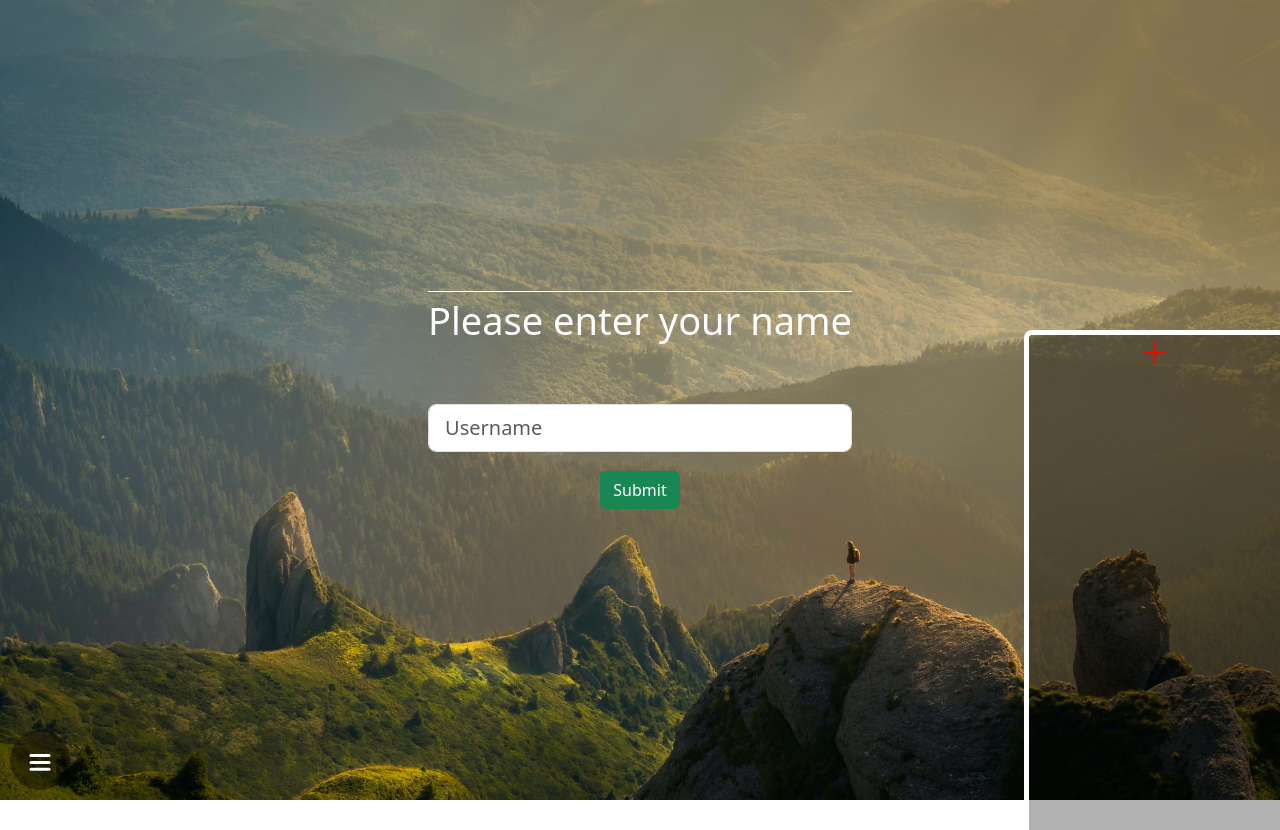
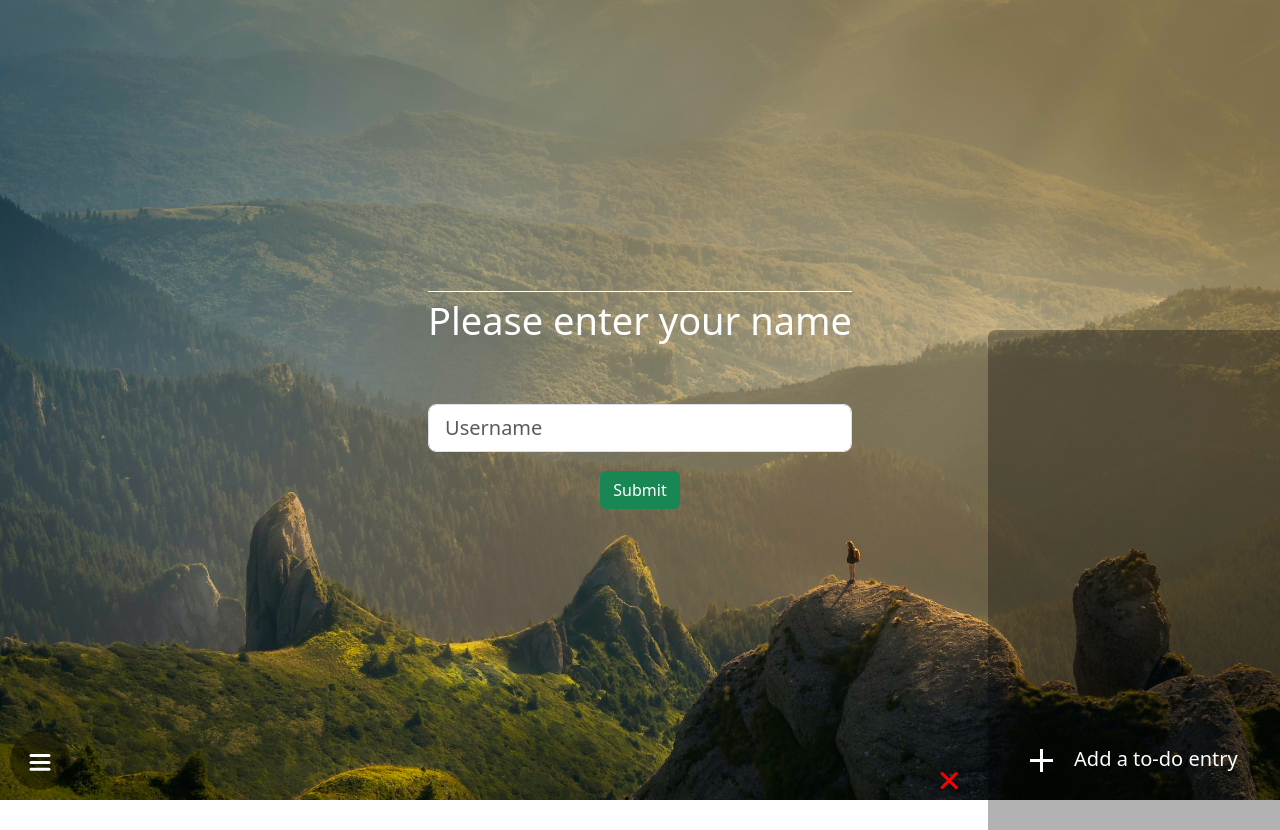
Before and after one commit to ahmedOmuharram/prodosphere, a React (Create React App) app: page / in a window 1280 px wide. Built offline with nearby package versions, Linux system fonts and the light colour scheme.

Commit message:
Overhaul todo list

```diff
--- a/src/App.js
+++ b/src/App.js
@@ -1,5 +1,5 @@
 import './App.css';
-import { useState, useRef, createContext, useContext, useEffect } from 'react';
+import { useState, useRef, createContext, useContext } from 'react';
 import Form from 'react-bootstrap/Form';
 import Button from 'react-bootstrap/Button';
 import { motion, useCycle } from "framer-motion";
@@ -7,9 +7,79 @@ import { useDimensions } from "./use-dimensions.ts";
 import { MenuToggle } from "./MenuToggle.tsx";
 import { Navigation } from "./Navigation.tsx";
 import Geolocation from "react-geolocation";
-import WeatherComponent from "./Weather"
+import WeatherComponent from "./Weather";
+import ToDoComponent from "./ToDoComponent"
+import LinkGroupComponent from './LinkGroup';
 import Moment from 'react-moment';
-import LinkGroupComponent from './LinkGroup';
+
+
+const DeletePath = props => (
+  <motion.path
+    fill="transparent"
+    strokeWidth="3"
+    stroke="rgb(255, 0, 0)"
+    strokeLinecap="round"
+    {...props}
+  />
+);
+
+const CollapsingToDoList = () => {
+  const [isCollapsed, setCollapsed] = useState(false);
+
+  const handleCollapseToggle = () => {
+    setCollapsed(!isCollapsed);
+  };
+
+  return (
+    <div>
+      <button onClick={handleCollapseToggle}
+      style={{
+        position: "absolute",
+        right: 'calc(120px + 15vmax)',
+        bottom: "0px",
+        background: "none",
+        border: "none"
+      }}>
+        { isCollapsed &&
+          <svg width="23" height="23" viewBox="0 0 23 23" xmlns="http://www.w3.org/2000/svg">
+            <path d="M 3 12 L 9 18 L 20 7" stroke="green" stroke-width="2" fill="none" />
+          </svg>
+        }
+        { !isCollapsed &&
+              <svg width="23" height="23" viewBox="0 0 23 23">
+              <DeletePath d="M 3 16.5 L 17 2.5" />
+              <DeletePath d="M 3 2.5 L 17 16.346" />
+            </svg>
+        }
+      </button>
+      <div
+        style={{
+          position: 'absolute',
+          bottom: '0px',
+          right: '0px',
+          textAlign: 'right',
+          fontSize: '20px',
+          marginBottom: '-30px',
+          backgroundColor: 'rgba(0, 0, 0, 0.3)',
+          width: 'calc(100px + 15vmax)',
+          borderTopLeftRadius: '8px',
+          overflow: 'hidden',
+        }}
+      >
+        <motion.div
+          initial={{ height: '500px', width: 'calc(100px + 15vmax)' }}
+          animate={{
+            height: isCollapsed ? '100px' : '500px',
+            opacity: isCollapsed ? 0 : 1,
+          }}
+          transition={{ duration: 0.5 }}
+        >
+          <ToDoComponent/>
+        </motion.div>
+      </div>
+    </div>
+  );
+};
 
 const sidebar = {
   open: (height = 135) => ({
@@ -43,59 +113,6 @@ function WeatherStatus() {
   )
 }
 
-const Path = props => (
-  <motion.path
-    fill="transparent"
-    strokeWidth="3"
-    stroke="rgb(255,0,0)"
-    strokeLinecap="round"
-    {...props}
-  />
-);
-
-function ToDoComponent() {
-  const [sarray, setSarray] = useState([]);
-  const [updater, setUpdater] = useState(true);
-  return (
-    <>
-    <ul className='todo-list'>
-      {sarray.map(item => (
-        <li style={{ width: "100%" }}><p onDoubleClick={(event) => {
-          let length = sarray.length;
-          event.currentTarget.innerHTML = "";
-
-
-
-        }}>{item}</p>
-          <button className='item-delete-button' onClick={(event) => event.currentTarget.parentNode.remove()}>
-            <svg width="23" height="23" viewBox="0 0 23 23">
-              <Path
-                d="M 3 16.5 L 17 2.5"
-              />
-              <Path
-                d="M 3 2.5 L 17 16.346"
-              />
-            </svg>
-          </button>
-        </li>
-      ))}
-      <li style={{ width: "100%" }}>
-        <button className='item-create-button' onClick={() => {sarray.push("New Item"); setUpdater(!updater)}}>
-            <svg width="23" height="23" viewBox="0 0 23 23">
-              <Path
-                d="M 11.5 0 L 11.5 23"
-              />
-              <Path
-                d="M 0 11.5 L 23 11.5"
-              />
-            </svg>
-          </button>
-      </li>
-    </ul>
-    </>
-  )
-}
-
 function GetLocation() {
   return (
     <Geolocation
@@ -111,20 +128,6 @@ function GetLocation() {
   );
 }
 
-function Greeting() {
-  return (
-    <Geolocation
-      once={true}
-      render={({ position: { coords: { latitude, longitude } = {} } = {} }) => (
-        latitude !== undefined && longitude !== undefined ? (
-          <WeatherComponent lat={latitude} lon={parseFloat(longitude)} />
-        ) : (
-          <div>Hello, </div>
-        )
-      )}
-    />
-  );
-}
 
 function UserForm({ setUser }) {
   const handleSubmit = (e) => {
@@ -205,9 +208,7 @@ function App() {
               { user !== "" && <GetLocation /> }
             </p>
 
-            <div style={{position: "absolute", bottom: "0px", right: "0px", textAlign: "right", fontSize: "20px", marginBottom: "-30px", backgroundColor: "rgba(0, 0, 0, 0.3)", height: "500px", width: "20vw", borderTopLeftRadius: "8px", borderTop: "5px solid", borderLeft: "5px solid"}}>
-              <ToDoComponent />
-            </div>
+            <CollapsingToDoList/>
             <br />
 
             { user !== "" && <LinkGroupComponent /> }
--- /dev/null
+++ b/src/ToDoComponent.js
@@ -0,0 +1,178 @@
+import { useState, useRef, useEffect } from 'react';
+import { motion } from "framer-motion";
+
+const DeletePath = props => (
+  <motion.path
+    fill="transparent"
+    strokeWidth="3"
+    stroke="rgb(255, 0, 0)"
+    strokeLinecap="round"
+    {...props}
+  />
+);
+
+const AddPath = props => (
+  <motion.path
+    fill="transparent"
+    strokeWidth="3"
+    stroke="white"
+    strokeLinecap="round"
+    {...props}
+  />
+);
+
+function ToDoComponent() {
+  const [sarray, setSarray] = useState([]);
+  const [editingIndex, setEditingIndex] = useState(-1);
+  const [updater, setUpdater] = useState(true);
+
+  const inputRef = useRef(null);
+
+  useEffect(() => {
+    if (editingIndex !== -1 && inputRef.current) {
+      inputRef.current.focus();
+    }
+  }, [editingIndex]);
+
+  useEffect(() => {
+    const savedSarray = localStorage.getItem('todoItems');
+    if (savedSarray) {
+      setSarray(JSON.parse(savedSarray))
+      setUpdater((prevUpdater) => !prevUpdater);
+      console.log(savedSarray)
+    }
+  }, []);
+
+  const handleEdit = (index) => {
+    setEditingIndex(index);
+  };
+
+  const handleDelete = (index) => {
+    const updatedArray = [...sarray];
+    updatedArray.splice(index, 1);
+    setSarray(updatedArray);
+    setEditingIndex(-1);
+    updateIndices(updatedArray);
+    localStorage.setItem('todoItems', JSON.stringify(updatedArray));
+  };
+
+  const updateIndices = (updatedArray) => {
+    setSarray(
+      updatedArray.map((item) => {
+        return item;
+      })
+    );
+  };
+
+  return (
+    <>
+      <ul className='todo-list'>
+        <div className="mt-3"></div>
+        {sarray.map((item, index) => (
+          <li style={{ marginBottom: "0px", width: "100%" }} key={index}>
+            {editingIndex === index ? (
+              <input
+                ref={inputRef}
+                value={item}
+                onChange={(event) => {
+                  const updatedArray = [...sarray];
+                  updatedArray[index] = event.target.value;
+                  setSarray(updatedArray);
+                  localStorage.setItem('todoItems', JSON.stringify(updatedArray));
+                  console.log(localStorage.getItem('todoItems'))
+                }}
+                onKeyDown={(event) => {
+                  if (event.key === "Enter") {
+                    if (item.trim() === "") {
+                      const updatedArray = [...sarray];
+                      updatedArray.splice(index, 1);
+                      setSarray(updatedArray);
+                      setEditingIndex(-1);
+                      updateIndices(updatedArray);
+                      localStorage.setItem('todoItems', JSON.stringify(updatedArray));
+                    } else {
+                      setEditingIndex(-1);
+                    }
+                  }
+                }}
+                style={{
+                  fontSize: "15px",
+                  width: "90%",
+                  backgroundColor: "rgba(0,0,0,0)",
+                  color: "white",
+                  outline: "none",
+                  border: "none",
+                  borderBottom: "2px solid rgba(255, 255, 255, 1)",
+                }}
+                onBlur={() => {
+                  if (item.trim() === "") {
+                    const updatedArray = [...sarray];
+                    updatedArray.splice(index, 1);
+                    setSarray(updatedArray);
+                    setEditingIndex(-1);
+                    updateIndices(updatedArray);
+                    localStorage.setItem('todoItems', JSON.stringify(updatedArray));
+                  } else {
+                    setEditingIndex(-1);
+                  }
+                }}
+              />
+            ) : (
+              <p style={{ position: "relative", fontSize: "15px", left: "2px", top: "5px"}} onDoubleClick={() => handleEdit(index)}>{index + 1}. {item}</p>
+            )}
+            <button
+              className='item-delete-button'
+              onClick={() => handleDelete(index)}
+            >
+              <svg width="23" height="23" viewBox="0 0 23 23">
+                <DeletePath d="M 3 16.5 L 17 2.5" />
+                <DeletePath d="M 3 2.5 L 17 16.346" />
+              </svg>
+            </button>
+          </li>
+        ))}
+        {sarray.length <= 10 && (
+          <li style={{ position: "absolute", margin:"0", bottom: "0", width: "100%"}}>
+            <button
+              className='item-create-button'
+              onClick={() => {
+                setSarray([...sarray, ""]);
+                setEditingIndex(sarray.length);
+                setUpdater(!updater);
+                localStorage.setItem('todoItems', JSON.stringify(sarray));
+              }}
+              style={{
+                position: "relative",
+                bottom: "10px",
+                width: "100%",
+                paddingBottom: "6px",
+                transition: 'color 0.3s',
+                color: "white" }}
+              onMouseEnter={() => {
+                document.querySelector('.item-create-button').style.color = "lightgreen";
+                document.querySelectorAll('.add-svg-path').forEach(element => element.style.stroke = "lightgreen");
+              }}
+              onMouseLeave={() => {
+                document.querySelector('.item-create-button').style.color = "white";
+                document.querySelectorAll('.add-svg-path').forEach(element => element.style.stroke = "white");
+              }}
+            >
+              <svg width="23" height="23" viewBox="0 0 23 23">
+                <AddPath className="add-svg-path" style={{ stroke: "white", transition: 'stroke 0.3s' }} d="M 11.5 0 L 11.5 23" />
+                <AddPath className="add-svg-path" style={{ stroke: "white", transition: 'stroke 0.3s' }} d="M 0 11.5 L 23 11.5" />
+              </svg> &nbsp;  &nbsp;Add a to-do entry
+            </button>
+          </li>
+        ) || <p style={{
+                color: "#ffffff",
+                opacity: "0.4",
+                fontSize: "15px",
+                position: "absolute",
+                bottom: "-15px",
+                right: "10px"}}>Max entries reached!</p>}
+      </ul>
+    </>
+  );
+}
+
+export default ToDoComponent;
--- a/src/Weather.js
+++ b/src/Weather.js
@@ -1,7 +1,6 @@
 import React, { useEffect, useState, useContext } from "react";
 import { motion } from "framer-motion";
-import {weatherContext} from "./App"
-
+import { weatherContext } from "./App"
 
 function WeatherComponent ( lat ) {
   const latitude = lat.lat;
@@ -56,4 +55,4 @@ function WeatherComponent ( lat ) {
   );
 }
 // {weatherData.main.temp * 9 / 5 + 32}°F for Fahrenheit
-export default WeatherComponent;
+export default WeatherComponent
```
